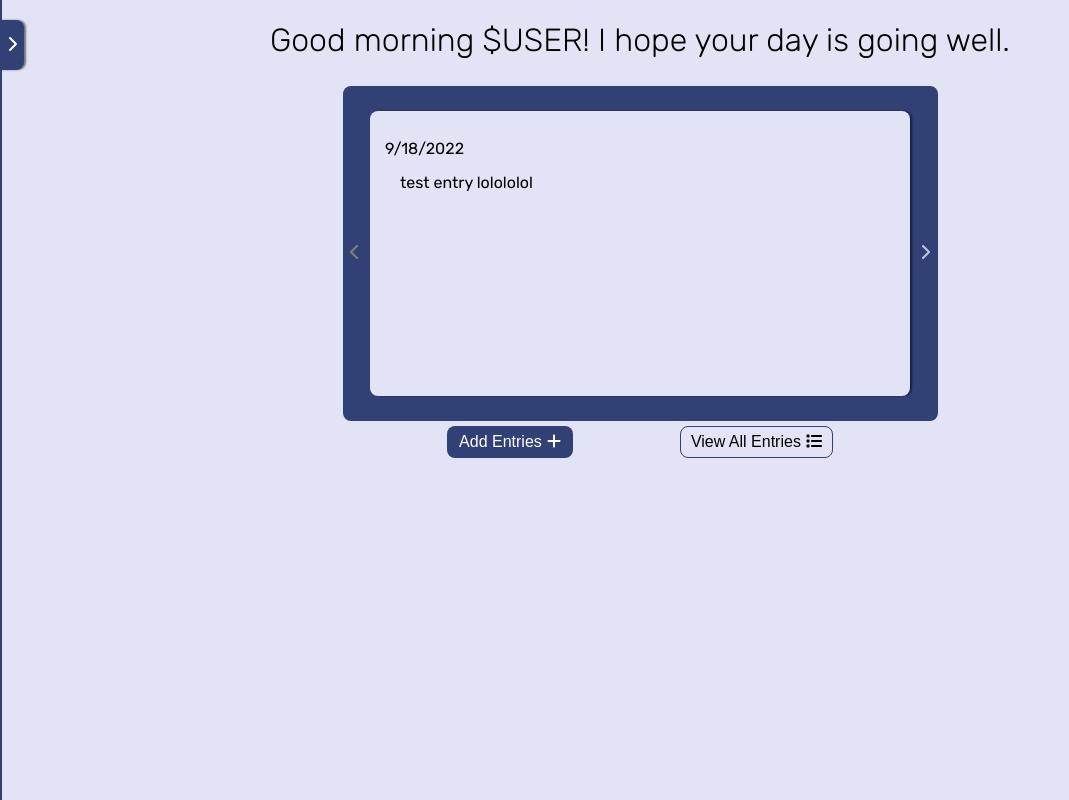
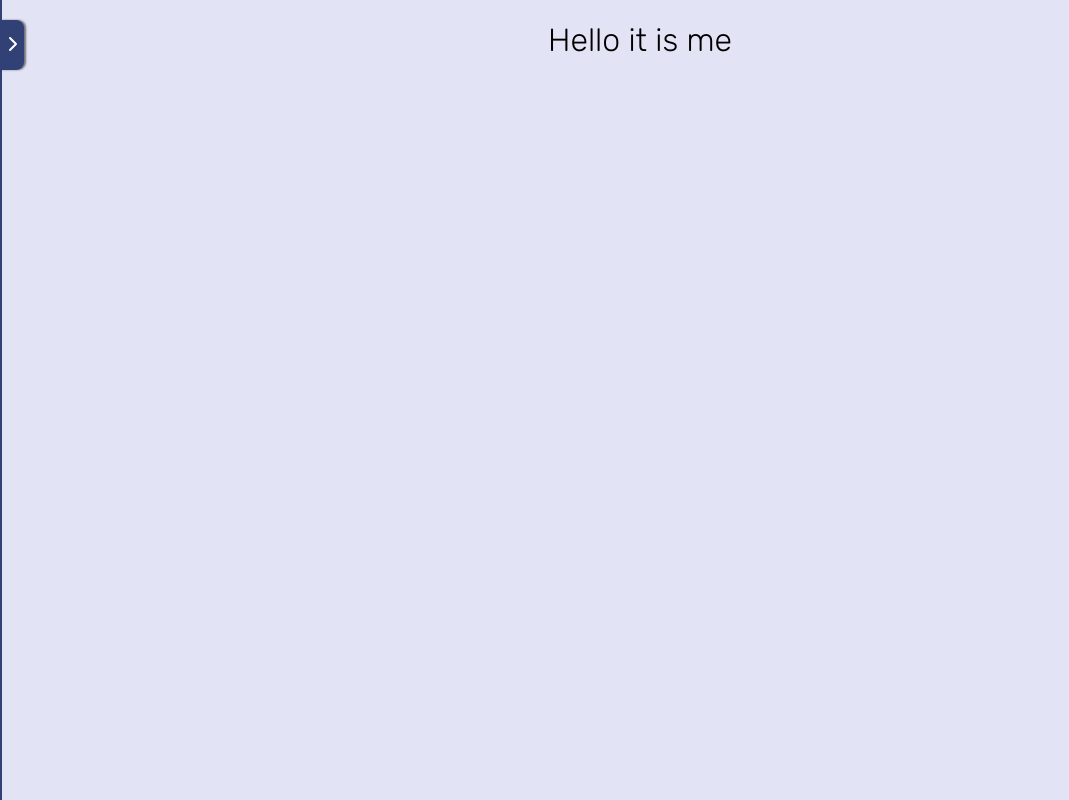
Before and after one commit to e-newton/gratitude-journal, a React (Create React App) app: page / in a window 1280 px wide. Both pictures are taken after a click on the button "Add Entries". Shown: the whole page, without its empty margins (0-1069 px from the left). Built offline with nearby package versions, Linux system fonts and the light colour scheme.

Commit message:
Added in transitions for different main app views

```diff
--- /dev/null
+++ b/src/add-entries-view/AddEntriesView.tsx
@@ -0,0 +1,6 @@
+import './AddEntriesView.scss';
+export default function AddEntriesView() {
+    return (
+        <h1>Hello it is me</h1>
+    )
+}
--- a/src/app-main/AppMain.scss
+++ b/src/app-main/AppMain.scss
@@ -4,11 +4,11 @@
     display: flex;
     flex-direction: column;
     align-items: center;
+    position: relative;
+    transition: top 0.8s ease-in-out;
+    top: 0px;
 
-    .action-container {
-        width: 600px;
-        max-width: 100vw;
-        display: flex;
-        justify-content: space-evenly;
+    &.hidden {
+        top: -100vh;
     }
 }
--- a/src/app-main/AppMain.tsx
+++ b/src/app-main/AppMain.tsx
@@ -1,13 +1,27 @@
-import { faList, faPlus } from "@fortawesome/free-solid-svg-icons";
-import { FontAwesomeIcon } from "@fortawesome/react-fontawesome";
-import { Carousel, CarouselEntry } from "../Carousel/Carousel";
+import { TransitionEvent, useState } from "react";
+import AddEntriesView from "../add-entries-view/AddEntriesView";
+import { CarouselEntry } from "../Carousel/Carousel";
+import MainView from "../main-view/MainView";
 import { Sidebar } from "../Sidebar/Sidebar";
-import { WelcomeHeader } from "../welcome-header/WelcomeHeader";
 import './AppMain.scss';
+
+export enum AppViewState {
+    MainView,
+    AddingEntries,
+    ViewingAllEntries
+}
+
+type AppState = {
+    view: AppViewState,
+    nextView?: AppViewState,
+    transitioning: boolean;
+}
 
 
 function AppMain() {
     console.log('App main rerender');
+
+    const [state, setState] = useState<AppState>({view: AppViewState.MainView, transitioning: false});
 
     const entries: CarouselEntry[] = [
         {
@@ -19,22 +33,34 @@ function AppMain() {
             entry: 'test entry number 2'
         },
     ]
+
+    const getClassName = () => {
+        const classes = ['main-content'];
+        if (state.transitioning) {
+            classes.push('hidden');
+        }
+        return classes.join(' ')
+    }
+
+    const changeView = (event: TransitionEvent<HTMLDivElement>) => {
+        if (event.nativeEvent.propertyName === 'top' && state.transitioning) {
+            if (!state.nextView) {
+                throw Error('No next view was provided');
+            }
+            setState({...state, view: state.nextView, nextView: undefined, transitioning: false});
+        }
+    }
+
+    const startTransition = (nextView: AppViewState) => {
+        setState({...state, nextView, transitioning: true})
+    }
+
     return (
         <div>
             <Sidebar/>
-            <div className="main-content">
-                <WelcomeHeader/>
-                <Carousel entries={entries}/>
-                <div className="action-container">
-                    <button>
-                        <span>Add Entries</span>
-                        <FontAwesomeIcon icon={faPlus}></FontAwesomeIcon>
-                    </button>
-                    <button className="secondary">
-                        <span>View All Entries</span>
-                        <FontAwesomeIcon icon={faList}></FontAwesomeIcon>
-                    </button>
-                </div>
+            <div className={getClassName()} onTransitionEnd={changeView}>
+                {state.view === AppViewState.MainView && <MainView entries={entries} transition={startTransition}/>}
+                {state.view === AppViewState.AddingEntries && <AddEntriesView/>}
             </div>
         </div>
     )
--- /dev/null
+++ b/src/main-view/MainView.scss
@@ -0,0 +1,6 @@
+.action-container {
+    width: 600px;
+    max-width: 100vw;
+    display: flex;
+    justify-content: space-evenly;
+}
--- /dev/null
+++ b/src/main-view/MainView.tsx
@@ -0,0 +1,29 @@
+import { faPlus, faList } from '@fortawesome/free-solid-svg-icons';
+import { FontAwesomeIcon } from '@fortawesome/react-fontawesome';
+import { AppViewState } from '../app-main/AppMain';
+import { Carousel, CarouselEntry } from '../Carousel/Carousel';
+import { WelcomeHeader } from '../welcome-header/WelcomeHeader';
+import './MainView.scss';
+export type MainViewProps = {
+    entries: CarouselEntry[];
+    transition: (nextView: AppViewState) => void;
+}
+
+export default function MainView(props: MainViewProps) {
+    return (
+        <>
+            <WelcomeHeader/>
+            <Carousel entries={props.entries}/>
+            <div className="action-container">
+                <button onClick={() => props.transition(AppViewState.AddingEntries)}>
+                    <span>Add Entries</span>
+                    <FontAwesomeIcon icon={faPlus}></FontAwesomeIcon>
+                </button>
+                <button className="secondary">
+                    <span>View All Entries</span>
+                    <FontAwesomeIcon icon={faList}></FontAwesomeIcon>
+                </button>
+            </div>
+        </>
+    )
+}
```
Also changed, not shown: src/add-entries-view/AddEntriesView.scss (added).
